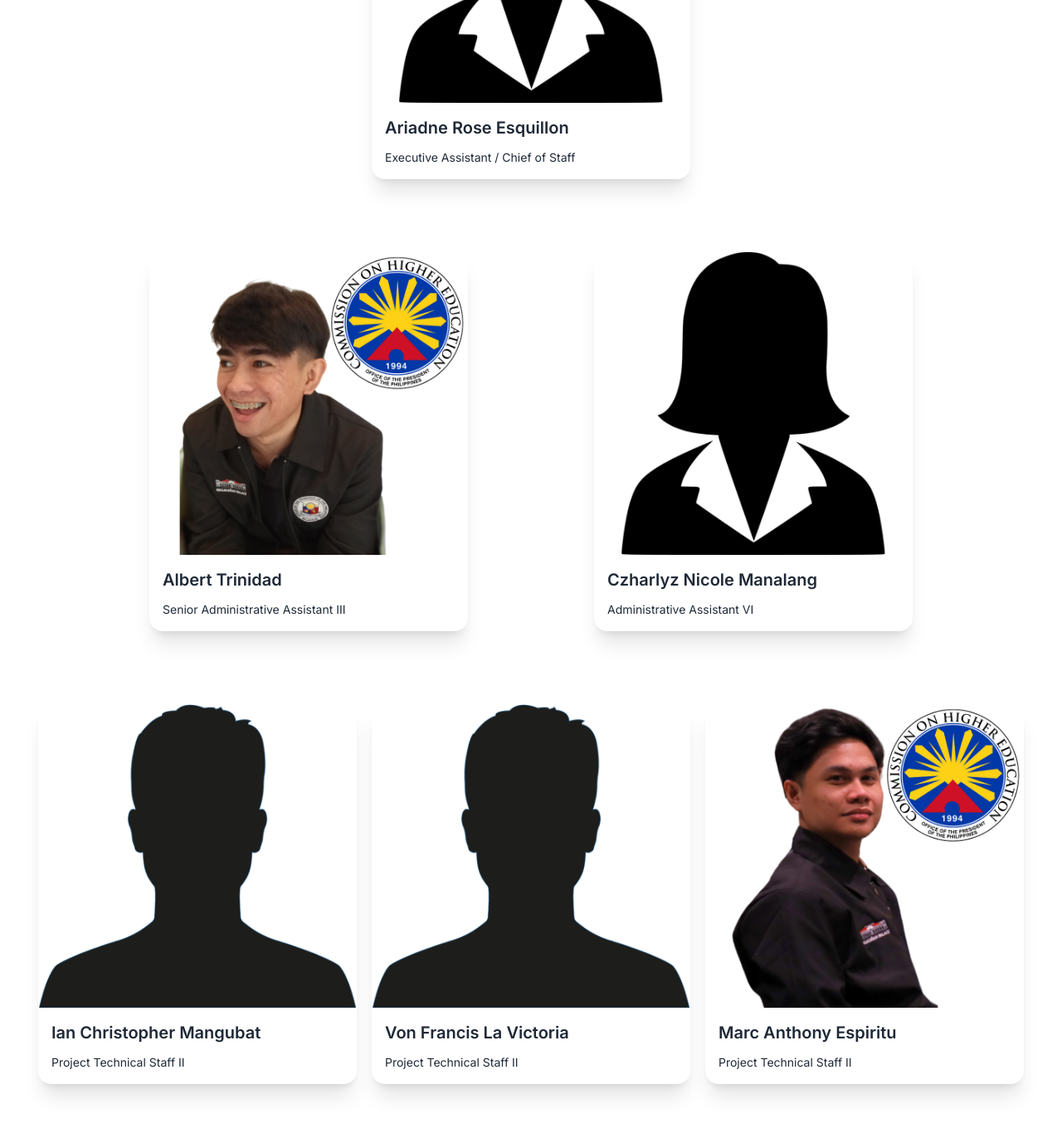
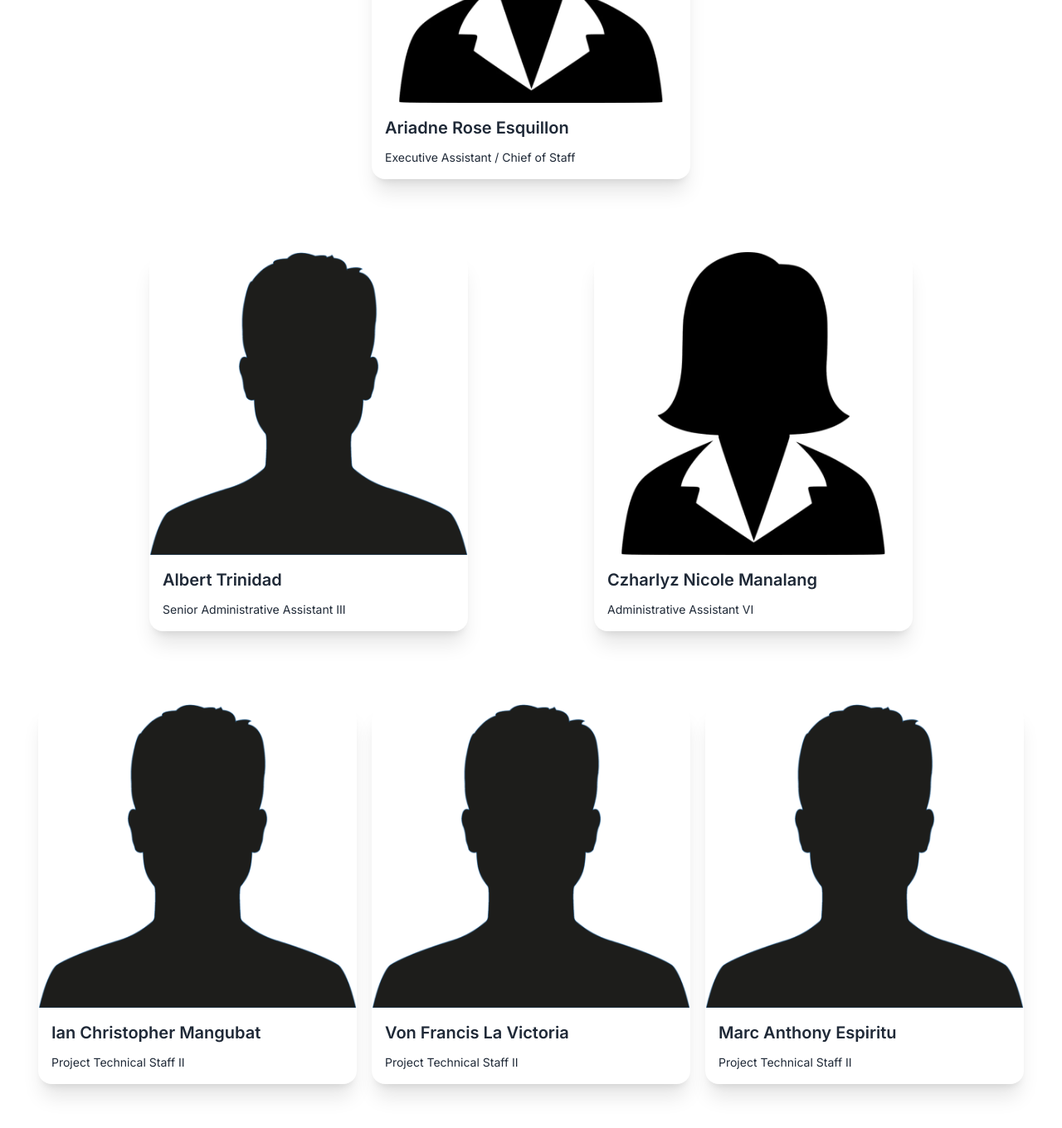
Before and after one commit to MarKiE221b/OCC_OfficialWebsite, a React (Vite) app: page / in a window 1280 px wide. Shown: the part 2552-3912 px from the top of the page at 83% size. Built offline with nearby package versions, Linux system fonts and the light colour scheme.

Commit message:
change for later

```diff
--- a/src/components/Members.jsx
+++ b/src/components/Members.jsx
@@ -31,7 +31,7 @@ const Members = () => {
         <div className="flex flex-col lg:flex-row gap-4 items-center justify-evenly mt-10 p-6">
           <div className="card card-compact bg-base-100 w-96 shadow-xl">
             <figure>
-              <img src={albert} alt="Shoes" />
+              <img src={prof_sil} alt="Shoes" />
             </figure>
             <div className="card-body">
               <h2 className="card-title">Albert Trinidad</h2>
@@ -92,7 +92,7 @@ const Members = () => {
           >
             <div className="card card-compact bg-base-100 w-96 shadow-xl">
               <figure>
-                <img src={marc} alt="Shoes" />
+                <img src={prof_sil} alt="Shoes" />
               </figure>
               <div className="card-body">
                 <h2 className="card-title">Marc Anthony Espiritu</h2>
```
